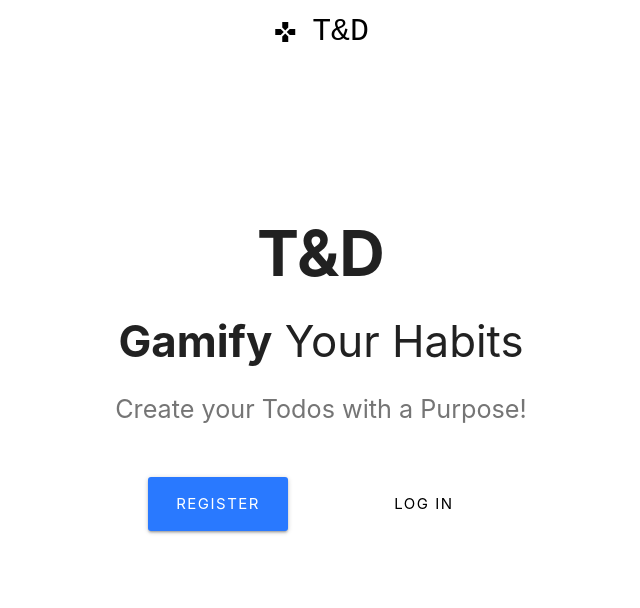
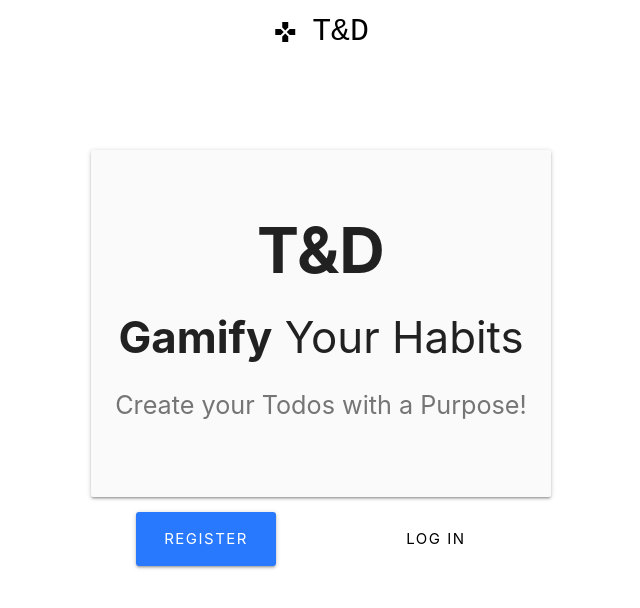
Before and after one commit to CaseyVanAlstyne/t-n-d, a React (Create React App) app in the folder client/: page / in a window 1280 px wide. Shown: the top 608 px of the page, without its empty margins (319-959 px from the left). Built offline with nearby package versions, Linux system fonts and the light colour scheme.

Commit message:
added a card for home page. My wife requested this and I just wanted to make her happy.

```diff
--- a/client/src/components/layout/Landing.js
+++ b/client/src/components/layout/Landing.js
@@ -6,6 +6,7 @@ class Landing extends Component {
       <div style={{ height: "75vh" }} className="container valign-wrapper">
         <div className="row">
           <div className="col s12 center-align">
+            <div class="card-panel horizontal grey lighten-5">
               <h1>
                 <b>T&D</b>
               </h1>
@@ -16,6 +17,7 @@ class Landing extends Component {
                 Create your Todos with a Purpose!
               </p>
               <br />
+            </div>
             <div className="col s6">
               <Link
                 to="/register"
```
Lines whose indentation alone changed are shown as unchanged.
